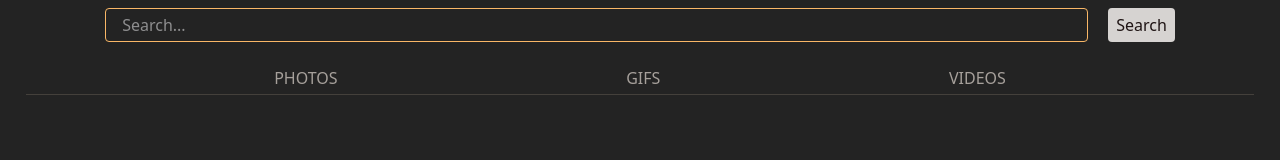
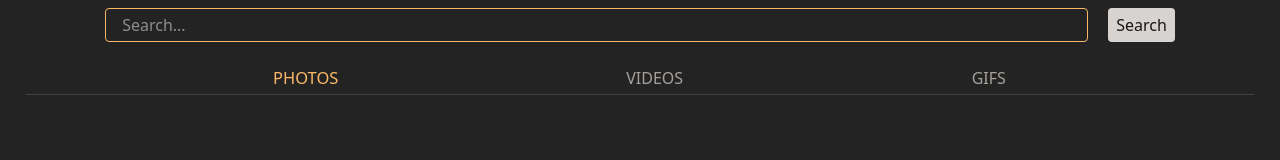
Before and after one commit to bMonad/Gify, a React (Vite) app: page / in a window 1280 px wide. Shown: the top 160 px of the page. Built offline with nearby package versions, Linux system fonts and the light colour scheme.

Commit message:
Dev Branch initialization

```diff
--- a/src/components/Tabs.jsx
+++ b/src/components/Tabs.jsx
@@ -1,13 +1,25 @@
+import { useDispatch, useSelector } from "react-redux";
+import { setActiveTab } from "../redux/features/searchSlice";
 
 const Tabs = () => {
-  const tabs = ['photos', 'GIFs', 'videos']
+  const tabs = ['photos', 'videos', 'GIFs']
+
+  const dispatch = useDispatch();
+  const activeTab = useSelector((state) => state.search.activeTab);
+
   return (
     <div className="flex gap-10 mt-6 pb-1 justify-evenly border-b border-stone-700">
       {tabs.map((tab, idx) => {
-        return <button key={idx}
-          className="font-medium text-stone-400 uppercase cursor-pointer hover:text-stone-300 hover:scale-103 ease-in-out">
-          {tab}
-        </button>
+        return (
+          <button
+            key={idx}
+            className={`font-medium uppercase cursor-pointer hover:text-[#f9b767] hover:scale-103 ease-in-out ${(activeTab === tab) ? 'text-[#f9b767] scale-103' : 'text-stone-400'} transition-all`}
+            onClick={() => {
+              dispatch(setActiveTab(tab))
+            }}>
+            {tab}
+          </button>
+        )
       })}
     </div>
   )
```
